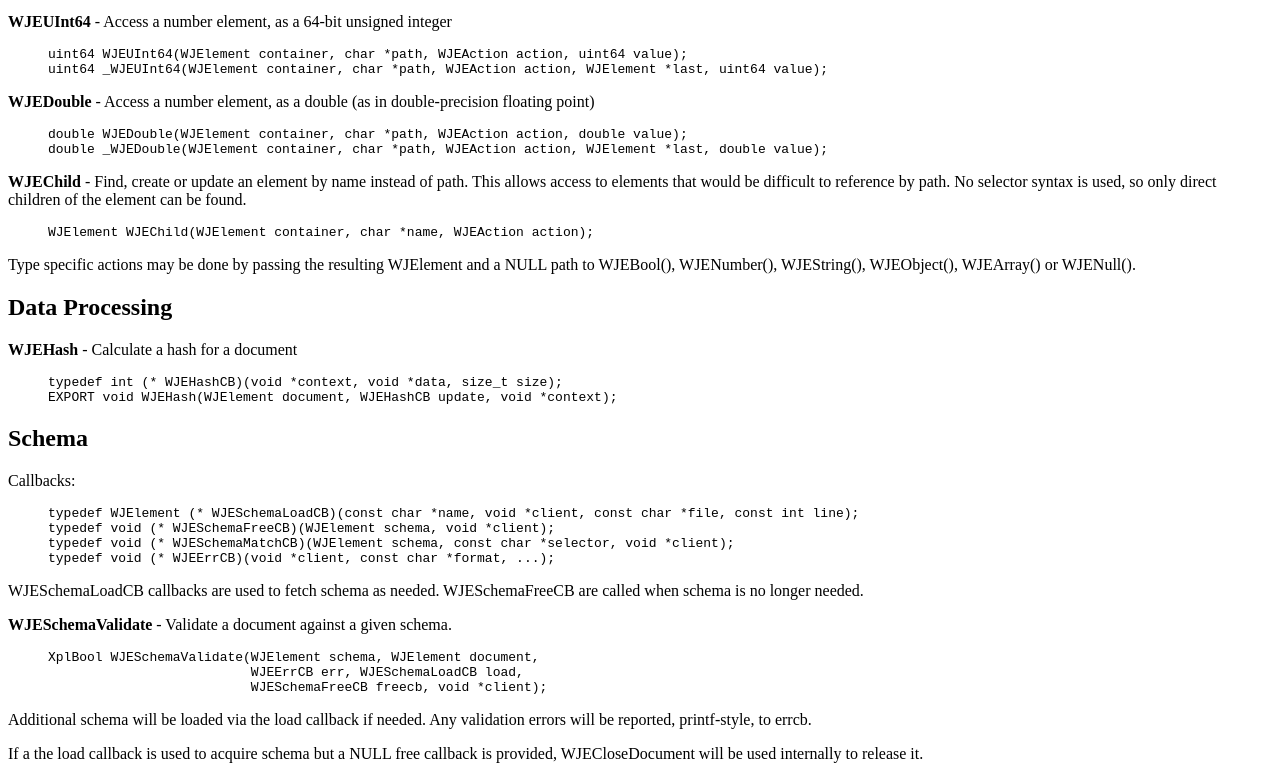
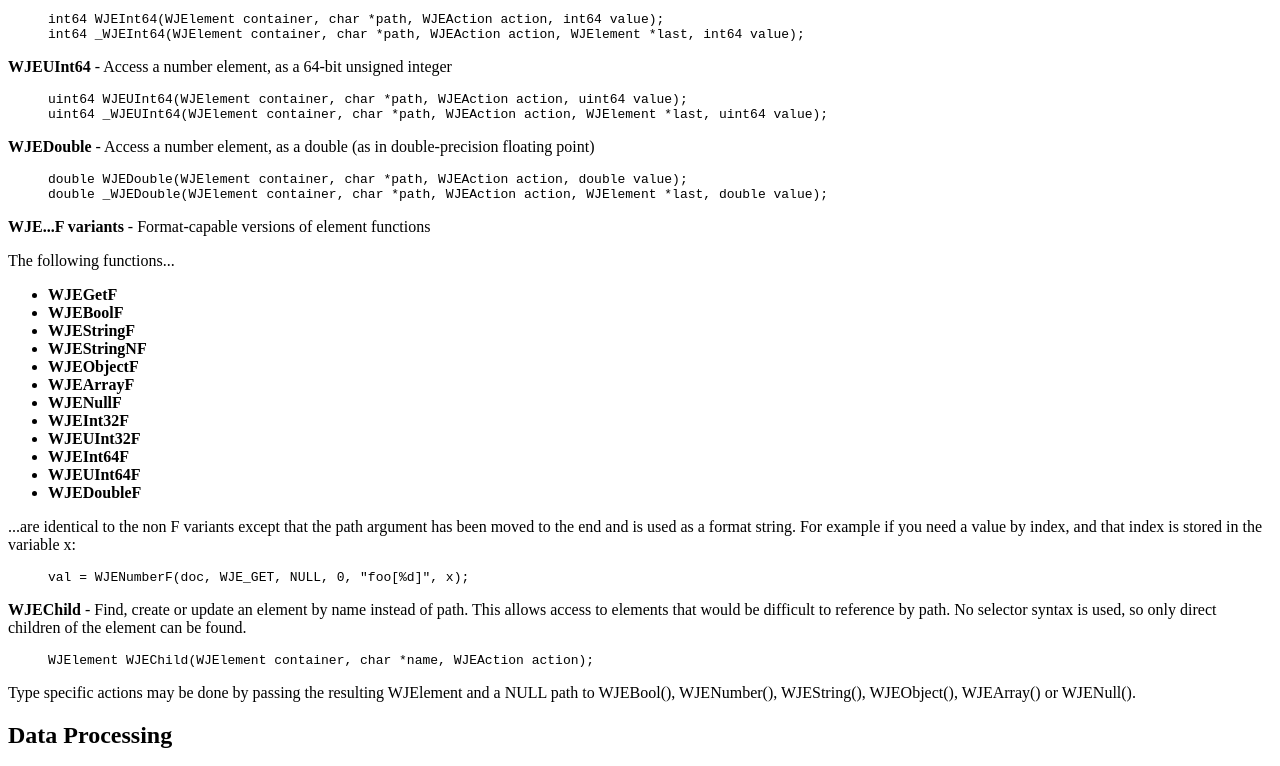
Before and after one commit to netmail-open/wjelement, a plain HTML site: page documentation/wjelement.html in a window 1280 px wide. Shown: the part 3267-4033 px from the top of the page. Drawn offline with Linux system fonts and the light colour scheme.

Commit message:
updated documentation

```diff
--- a/documentation/wjelement.html
+++ b/documentation/wjelement.html
@@ -312,13 +312,16 @@ XplBool _WJEBool(WJElement container, char *path, WJEAction action, WJElement *l
 </pre></blockquote>
 </p>
 <p>
-<strong>WJEString</strong>
+<strong>WJEString, WJEStringN</strong>
  - Access a string element
 </p>
 <p>
 <blockquote><pre>
 char * WJEString(WJElement container, char *path, WJEAction action, char *value);
 char * _WJEString(WJElement container, char *path, WJEAction action, WJElement *last, char *value);
+
+char * WJEStringN(WJElement container, char *path, WJEAction action, char *value, size_t len);
+char * _WJEStringN(WJElement container, char *path, WJEAction action, WJElement *last, char *value, size_t len);
 </pre></blockquote>
 </p>
 <p>
@@ -399,6 +402,34 @@ uint64 _WJEUInt64(WJElement container, char *path, WJEAction action, WJElement *
 <blockquote><pre>
 double WJEDouble(WJElement container, char *path, WJEAction action, double value);
 double _WJEDouble(WJElement container, char *path, WJEAction action, WJElement *last, double value);
+</pre></blockquote>
+</p>
+<p>
+<strong>WJE...F variants</strong>
+ - Format-capable versions of element functions
+</p>
+<p>
+The following functions...
+<ul>
+<li><strong>WJEGetF</strong></li>
+<li><strong>WJEBoolF</strong></li>
+<li><strong>WJEStringF</strong></li>
+<li><strong>WJEStringNF</strong></li>
+<li><strong>WJEObjectF</strong></li>
+<li><strong>WJEArrayF</strong></li>
+<li><strong>WJENullF</strong></li>
+<li><strong>WJEInt32F</strong></li>
+<li><strong>WJEUInt32F</strong></li>
+<li><strong>WJEInt64F</strong></li>
+<li><strong>WJEUInt64F</strong></li>
+<li><strong>WJEDoubleF</strong></li>
+</ul>
+...are identical to the non F variants except that the
+path argument has been moved to the end and is used as a format string. For
+example if you need a value by index, and that index is stored in the
+variable x:
+<blockquote><pre>
+val = WJENumberF(doc, WJE_GET, NULL, 0, "foo[%d]", x);
 </pre></blockquote>
 </p>
 <p>
```
